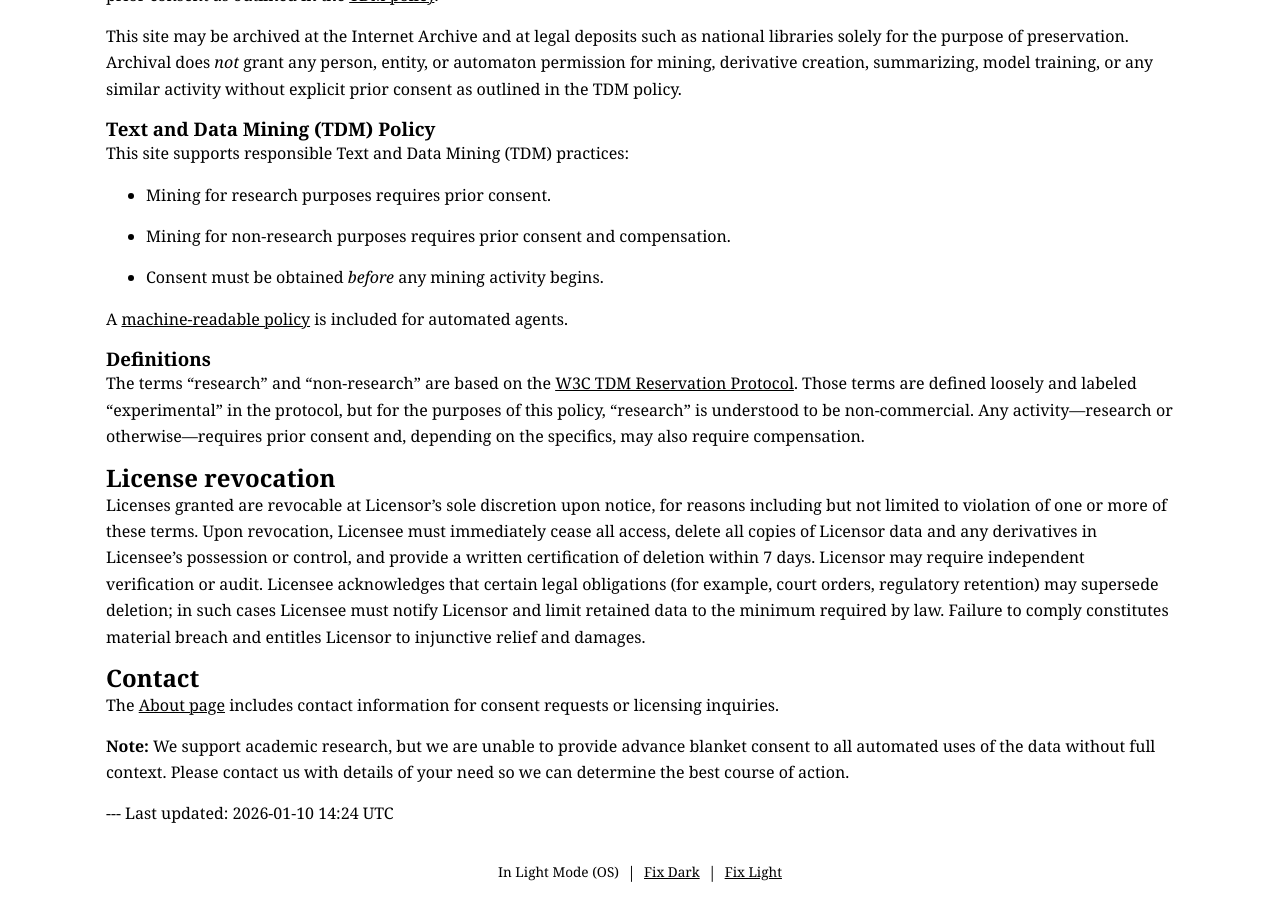
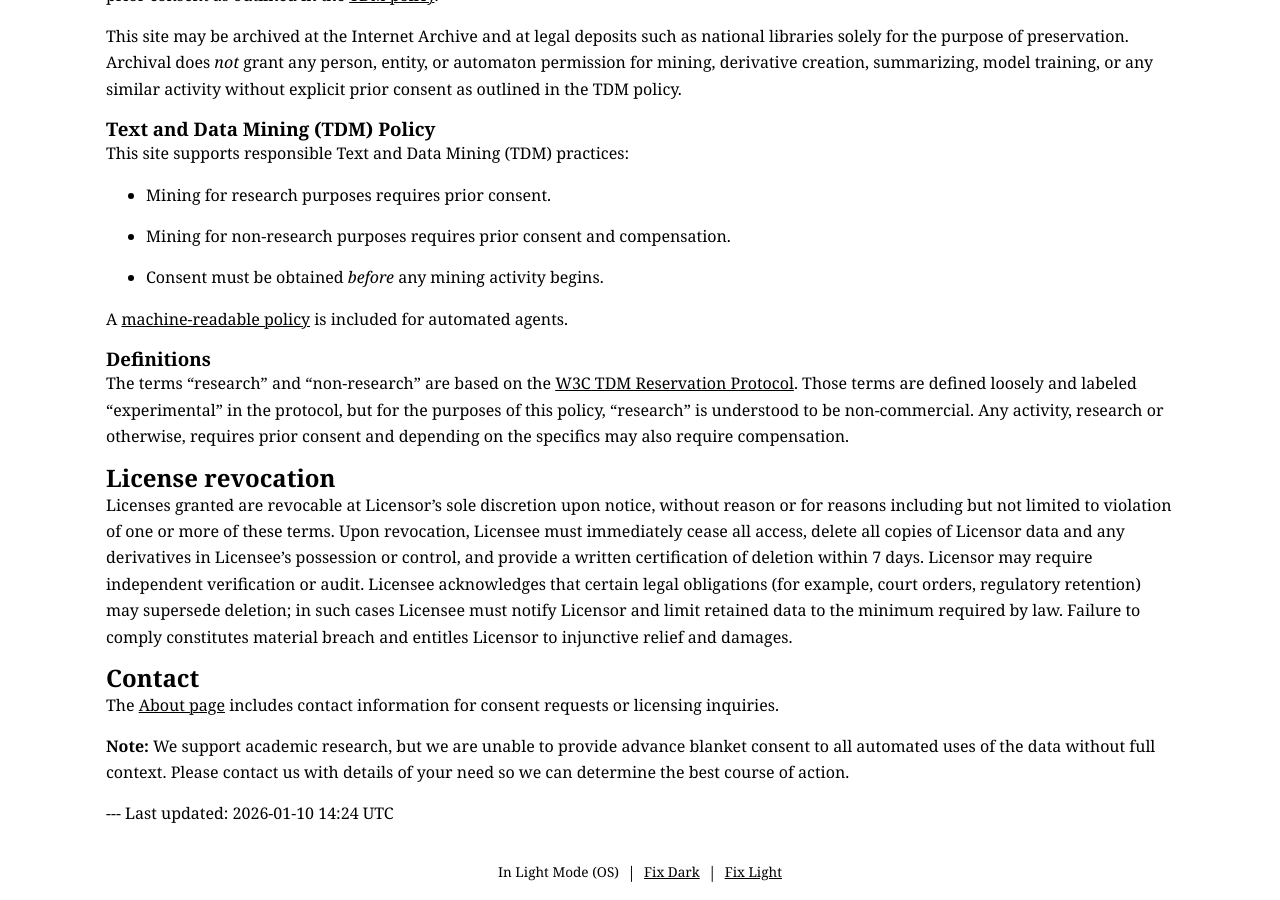
Before and after one commit to prawipra/gs_stage, a Jekyll site: the page built from eng/terms.md, in a window 1280 px wide and 900 px high, scrolled down 1933 px. Built offline with Jekyll 4.4.1, drawn with Linux system fonts in a browser that asks for light colours; some of the changed text lies outside the part shown.

Commit message:
clarify terms

```diff
--- a/eng/terms.md
+++ b/eng/terms.md
@@ -105,16 +105,16 @@
 The terms "research" and "non-research" are based on the
 [W3C TDM Reservation Protocol](https://www.w3.org/2022/tdmrep/). Those terms are defined loosely and
 labeled "experimental" in the protocol, but for the purposes of this policy, "research" is understood
-to be non‑commercial. Any activity—research or otherwise—requires prior consent and, depending on the
-specifics, may also require compensation.
+to be non‑commercial. Any activity, research or otherwise, requires prior consent and depending on the
+specifics may also require compensation.
 
 ## License revocation
 
-Licenses granted are revocable at Licensor's sole discretion upon notice, for reasons including but
-not limited to violation of one or more of these terms. Upon revocation, Licensee must immediately
-cease all access, delete all copies of Licensor data and any derivatives in Licensee’s possession
-or control, and provide a written certification of deletion within 7 days. Licensor may require
-independent verification or audit. Licensee acknowledges that certain legal obligations (for
+Licenses granted are revocable at Licensor's sole discretion upon notice, without reason or for reasons
+including but not limited to violation of one or more of these terms. Upon revocation, Licensee must
+immediately cease all access, delete all copies of Licensor data and any derivatives in Licensee’s
+possession or control, and provide a written certification of deletion within 7 days. Licensor may
+require independent verification or audit. Licensee acknowledges that certain legal obligations (for
 example, court orders, regulatory retention) may supersede deletion; in such cases Licensee must
 notify Licensor and limit retained data to the minimum required by law. Failure to comply constitutes
 material breach and entitles Licensor to injunctive relief and damages.
```
Also changed, not shown: other parts of eng/terms.md (+4 -4 lines).
